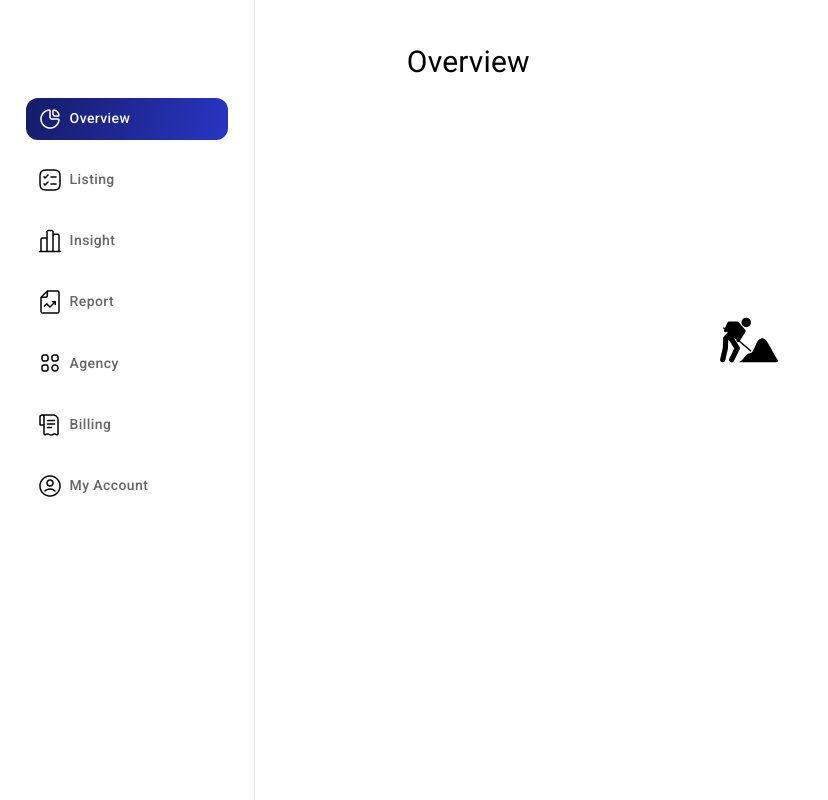
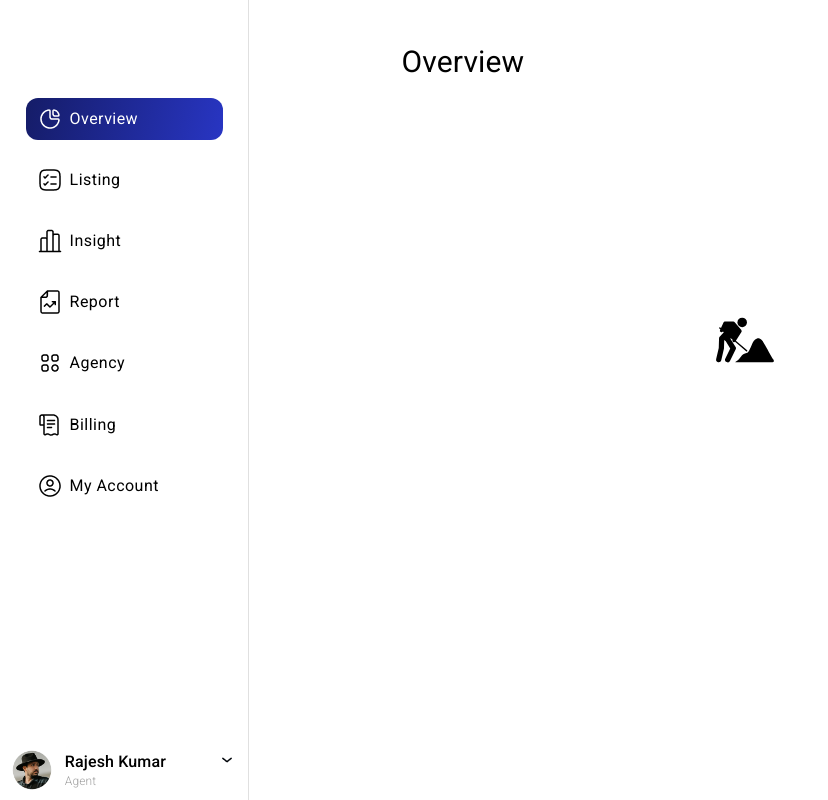
Before and after one commit to Rahulrai1998/techanzo-task, a React (Vite) app: page / in a window 1280 px wide. Shown: the whole page, without its empty margins (0-828 px from the left). Built offline with nearby package versions, Linux system fonts and the light colour scheme.

Commit message:
left nav updates

```diff
--- a/src/App.tsx
+++ b/src/App.tsx
@@ -1,10 +1,12 @@
 import styled from '@emotion/styled'
 import LeftNavigation from './components/LeftNavigation'
+import LeftPanelProfileCard from './components/LeftPanelProfileCard'
 
 function App() {
   return (
     <RootWrapper>
       <LeftNavigation />
+
     </RootWrapper>
   )
 }
@@ -12,5 +14,6 @@ function App() {
 export default App
 
 const RootWrapper = styled("div")({
-  width: "100vw"
+  width: "100vw",
+
 })
--- a/src/components/LeftNavigation.tsx
+++ b/src/components/LeftNavigation.tsx
@@ -7,6 +7,7 @@ import { withIds } from '../store/data';
 import TabPanelWrapper from './TabPanelWrapper';
 import MyAccountPanel from './MyAccountPanel';
 import UnderProcessFallback from './UnderProcessFallback';
+import LeftPanelProfileCard from './LeftPanelProfileCard';
 
 interface TabPanelProps {
     children?: React.ReactNode;
@@ -48,10 +49,11 @@ export default function LeftNavigation() {
     const handleChange = (event: React.SyntheticEvent, newValue: number) => {
         setValue(newValue);
     };
+    return (
 
-    return (
+
         <Box
-            sx={{ flexGrow: 1, bgcolor: 'background.paper', display: 'flex', height: "100vh", width: "100vw"}}
+            sx={{ flexGrow: 1, bgcolor: 'background.paper', display: 'flex', height: "100vh", width: "100vw", position: "relative" }}
         >
             <Tabs
                 orientation="vertical"
@@ -68,11 +70,20 @@ export default function LeftNavigation() {
 
                 }}
             >
-                {withIds?.map((tab, index) => <Tab key={tab?.id} label={tab?.tabLabel} {...a11yProps(index)} icon={<img src={tab?.icon} alt={`${tab?.tabLabel} icon`} />} iconPosition='start' sx={{
+                {withIds?.map((tab, index) =>
+                    <Tab
+                        key={tab?.id} label={tab?.tabLabel}
+                        {...a11yProps(index)}
+                        icon={<img src={tab?.icon} alt={`${tab?.tabLabel} icon`} />}
+                        iconPosition='start'
+                        sx={{
+                            fontWeight: 400,
+                            fontSize: "16px",
                             margin: "0.6rem",
                             minHeight: "0px",
-                    padding: "9px 5rem 9px 12px",
+                            padding: "9px 4rem 9px 12px",
                             borderRadius: "12px",
+                            color: "rgba(0, 0, 0, 1)",
                             '&.MuiTab-root': {
                                 justifyContent: "flex-start !important",
                                 textTransform: 'none',
@@ -87,7 +98,8 @@ export default function LeftNavigation() {
                                     filter: 'invert(100%) !important'
                                 }
                             }
-                }} />)}
+                        }} />
+                )}
 
             </Tabs>
             {withIds?.map((tab, index) => {
@@ -98,7 +110,9 @@ export default function LeftNavigation() {
                 </TabPanel>
             }
             )}
+            <LeftPanelProfileCard />
+        </Box>
 
-        </Box>
+
     );
 }
--- /dev/null
+++ b/src/components/LeftPanelProfileCard.tsx
@@ -0,0 +1,30 @@
+import styled from '@emotion/styled'
+import { Avatar, Typography } from '@mui/material'
+import React from 'react'
+import dp from "../assets/initial-dp.png";
+import downArray from "../assets/direction-down.png"
+
+const LeftPanelProfileCard = () => {
+    return (
+        <Parent>
+            <div style={{ display: "flex", justifyContent: "space-between" }}>
+                <div style={{ display: "flex" }}>
+                    <Avatar src={dp} />
+                    <div style={{ display: "flex", flexDirection: "column", margin: "0 0.8rem" }}>
+                        <Typography sx={{ fontWeight: 500, fontSize: "16px", lineHeight: "150%", letterSpacing: "-2%", fontStyle: "normal" }}>Rajesh Kumar</Typography>
+                        <Typography sx={{ fontWeight: 300, fontSize: "12px", lineHeight: "130%", letterSpacing: "-2%", fontStyle: "light", color: "rgba(161, 161, 161, 1)" }}>Agent</Typography>
+                    </div></div>
+                <div> <img src={downArray} alt="" /></div>
+            </div>
+        </Parent>
+    )
+}
+
+export default LeftPanelProfileCard
+
+const Parent = styled("div")({
+    position: "absolute",
+    bottom: 10,
+    left: 12,
+    width: "225px",
+})
```
Also changed, not shown: src/assets/direction-down.png (added). Lines whose indentation alone changed are shown as unchanged.
